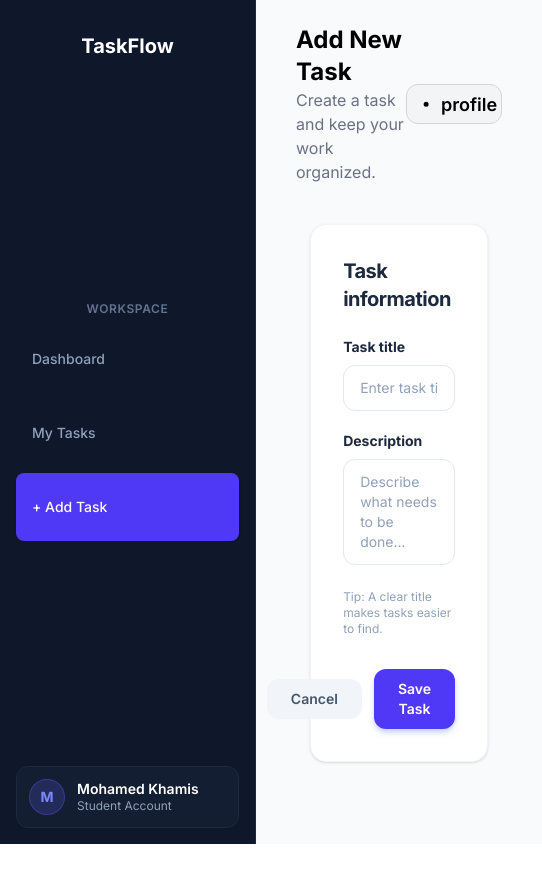
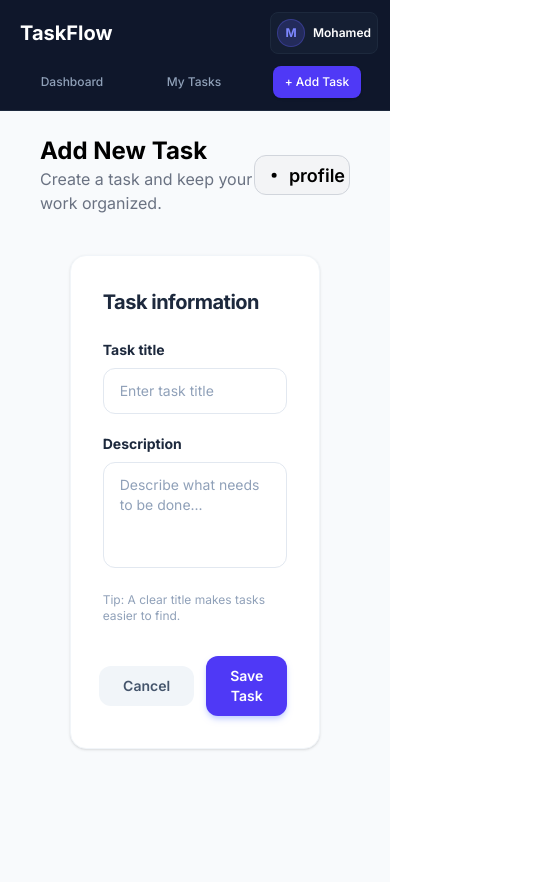
Before and after one commit to MohamedKhamis5/To-Do-List, a React (Vite) app: page /add-task in a window 390 px wide. Shown: the top 882 px of the page, 542 px wide, since content can reach past the window. Before the commit the page ends 844 px from the top, so only its background shows below. Built offline with nearby package versions, Linux system fonts and the light colour scheme.

Commit message:
Initial commit

```diff
--- a/src/App.jsx
+++ b/src/App.jsx
@@ -36,7 +36,7 @@ const App = () => {
   const [tasks, setTasks] = useState(initialTasks);
   return (
     <>
-      <div className="flex">
+      <div className="flex flex-col md:flex-row min-h-screen">
         <SideBar />
         <main className="flex-1">
           <Routes>
--- a/src/components/AddTask.jsx
+++ b/src/components/AddTask.jsx
@@ -67,14 +67,14 @@ const AddTask = (props) => {
         <div className="flex items-center justify-end gap-3 pt-2">
           <button
             type="button"
-            className="px-6 py-2.5 rounded-xl text-sm font-semibold text-slate-600 bg-slate-100 hover:bg-slate-200 transition-colors"
+            className="px-6 py-2.5 rounded-xl text-sm font-semibold text-slate-600 bg-slate-100 hover:bg-slate-200 transition-colors cursor-pointer"
             onClick={handleCancel}
           >
             Cancel
           </button>
           <button
             type="submit"
-            className="px-6 py-2.5 rounded-xl text-sm font-semibold text-white bg-indigo-600 hover:bg-indigo-700 shadow-md shadow-indigo-200 transition-colors"
+            className="px-6 py-2.5 rounded-xl text-sm font-semibold text-white bg-indigo-600 hover:bg-indigo-700 shadow-md shadow-indigo-200 transition-colors cursor-pointer"
             onClick={handleSave}
           >
             Save Task
--- a/src/components/Card.jsx
+++ b/src/components/Card.jsx
@@ -6,7 +6,7 @@ const Card = ({title,number,color}) => {
   green: "text-green-500",
 };
   return (
-    <div className="w-full  bg-white border-2 border-gray-300 rounded-md px-4 py-6 flex flex-col items-center gap-2">
+    <div className="w-full  bg-white border-2 border-gray-300 rounded-md px-4 py-6 flex flex-col items-center gap-2 flex-wrap">
         <p className="text-gray-400 ">{title}</p>
         <h2 className={`font-bold text-3xl ${colors[color]}`}>{number}</h2>
     </div>
--- a/src/components/Dashboard.jsx
+++ b/src/components/Dashboard.jsx
@@ -4,9 +4,9 @@ import RecentTasks from "./RecentTasks";
 
 const Dashboard = ({tasks}) => {
   return (
-    <div className="bg-slate-50 min-h-screen p-4">
+    <div className="bg-slate-50 min-h-screen p-4 ">
       <DashHead head={"Dashboard"} quote={"Welcome Back ! Here Is Your Task Overview"}/>
-      <div className="grid grid-cols-4 gap-5 w-full p-6">
+      <div className="grid grid-cols-2 gap-5 w-full p-6 lg:grid-cols-4">
         <Card title={"Total Tasks"} number={tasks.length} color={"blue"} />
         <Card title={"Completed"} number={tasks.filter((t)=>t.completed).length} color={"green"} />
         <Card title={"Pending"} number={tasks.filter((t)=>!t.completed).length} color={"orange"} />
--- a/src/components/TaskCardT.jsx
+++ b/src/components/TaskCardT.jsx
@@ -32,15 +32,15 @@ const TaskCardT = ({ task, setTasks }) => {
         <button
           className={
             !completed
-              ? "p-2 bg-indigo-600 text-white rounded-2xl font-semibold"
-              : "p-2 bg-orange-100 text-orange-600 rounded-2xl font-semibold"
+              ? "p-2 bg-indigo-600 text-white rounded-2xl font-semibold cursor-pointer"
+              : "p-2 bg-orange-100 text-orange-600 rounded-2xl font-semibold cursor-pointer"
           }
           onClick={handleToggle}
         >
           {completed ? "Pende" : "Complete"}
         </button>
         <button
-          className="p-2 bg-red-100 text-red-500 rounded-2xl font-semibold"
+          className="p-2 bg-red-100 text-red-500 rounded-2xl font-semibold cursor-pointer"
           onClick={handleDelete}
         >
           Delete
--- a/src/components/Tasks.jsx
+++ b/src/components/Tasks.jsx
@@ -7,7 +7,7 @@ const Tasks = ({ tasks,setTasks }) => {
         head={"My Tasks"}
         quote={"Manage your tasks and track your progress."}
       />
-      <div className="grid grid-cols-2 w-full gap-5 mt-8">
+      <div className="grid md:grid-cols-1 w-full gap-5 mt-8 lg:grid-cols-2">
         {tasks.map((task) => (
           <TaskCardT key={task.id} task={task} setTasks={setTasks} />
         ))}
--- a/src/layout/SideBar.jsx
+++ b/src/layout/SideBar.jsx
@@ -2,24 +2,32 @@ import { NavLink } from "react-router-dom";
 
 const SideBar = () => {
   const linkClass = ({ isActive }) =>
-    `w-full flex items-center gap-3 px-4 py-6 rounded-lg text-sm font-medium transition-colors ${
+    `flex items-center justify-center md:justify-start gap-2 md:gap-3 px-3 md:px-4 py-2 md:py-2.5 rounded-lg text-xs sm:text-sm font-medium transition-colors ${
       isActive
         ? "bg-indigo-600 text-white shadow-sm"
         : "text-slate-400 hover:text-white hover:bg-slate-800"
     }`;
 
   return (
-    <>
-      <div className="bg-slate-900 w-64 shrink-0 min-h-screen border-r border-slate-800 flex flex-col justify-between p-4">
-        <div className="side-top w-full text-center ">
-          <h1 className="text-white font-bold text-xl px-2 py-4">TaskFlow</h1>
+    <aside className="bg-slate-900 w-full md:w-64 shrink-0 md:min-h-screen border-b md:border-b-0 md:border-r border-slate-800 flex flex-col justify-between p-3 md:p-4 gap-3 md:gap-0">
+      <div className="side-top flex items-center justify-between md:justify-center w-full">
+        <h1 className="text-white font-bold text-xl px-2 py-1 md:py-4">
+          TaskFlow
+        </h1>
+
+        <div className="flex md:hidden items-center gap-2 p-1.5 bg-slate-800/40 rounded-lg border border-slate-800">
+          <div className="w-7 h-7 rounded-full bg-indigo-500/20 text-indigo-400 font-bold flex items-center justify-center text-xs border border-indigo-500/30">
+            M
+          </div>
+          <span className="text-xs font-semibold text-white">Mohamed</span>
+        </div>
       </div>
 
-        <div className="w-full my-auto flex flex-col gap-2">
-          <p className="px-2 text-xs font-semibold tracking-wider text-slate-500 uppercase text-center">
+      <div className="w-full md:my-auto flex flex-col gap-2">
+        <p className="hidden md:block px-2 text-xs font-semibold tracking-wider text-slate-500 uppercase text-center">
           WORKSPACE
         </p>
-          <nav className="flex flex-col gap-1.5 w-full ">
+        <nav className="flex flex-row md:flex-col gap-1.5 w-full justify-around md:justify-start">
           <NavLink to="/" className={linkClass}>
             Dashboard
           </NavLink>
@@ -32,8 +40,7 @@ const SideBar = () => {
         </nav>
       </div>
 
-
-        <div className="side-bottom flex items-center gap-3 w-full p-3 bg-slate-800/40 rounded-xl border border-slate-800">
+      <div className="side-bottom hidden md:flex items-center gap-3 w-full p-3 bg-slate-800/40 rounded-xl border border-slate-800">
         <div className="logo w-9 h-9 rounded-full bg-indigo-500/20 text-indigo-400 font-bold flex items-center justify-center text-sm border border-indigo-500/30">
           M
         </div>
@@ -44,8 +51,7 @@ const SideBar = () => {
           <p className="text-xs text-slate-400">Student Account</p>
         </div>
       </div>
-      </div>
-    </>
+    </aside>
   );
 };
 
```
Lines whose indentation alone changed are shown as unchanged.
